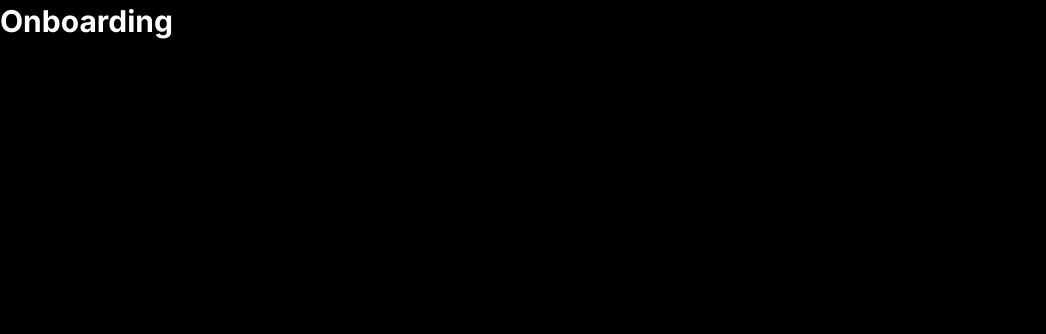
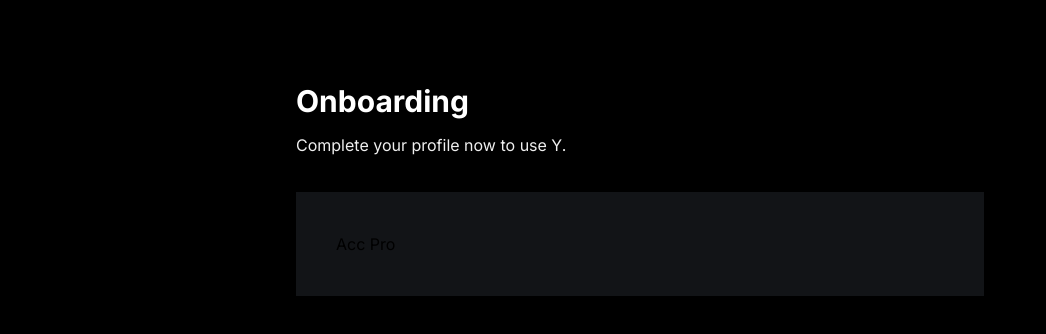
Before and after one commit to lucascomamala/threads, a Next.js app: page /onboarding in a window 1280 px wide. Shown: the top 334 px of the page, without its empty margins (0-1046 px from the left). Built offline with nearby package versions, Linux system fonts and the light colour scheme; no server answers.

Commit message:
onboarding start

```diff
--- a/app/(auth)/onboarding/page.tsx
+++ b/app/(auth)/onboarding/page.tsx
@@ -1,10 +1,34 @@
+import { currentUser } from "@clerk/nextjs"
+
+import { AccountProfile } from "@/components/index"
+
 async function Page() {
+  const user = await currentUser()
+
+  const userInfo = {}
+
+  const userData = {
+    id: user?.id,
+    objectId: userInfo?._id,
+    username: userInfo?.username || user?.username,
+    name: userInfo?.name || user?.firstName || "",
+    bio: userInfo?.bio || "",
+    image: userInfo?.image || user?.imageUrl,
+  }
+
   return (
-    <main>
+    <main className="mx-auto flex max-w-3xl flex-col justify-start px-10 py-20">
       <h1 className="head-text">Onboarding</h1>
-      <p>
-        Complete your ptofile now to use Y.
+      <p className="mt-3 text-base-regular text-light-2">
+        Complete your profile now to use Y.
       </p>
+
+      <section className="mt-9 bg-dark-2 p-10">
+        <AccountProfile
+          user={userData}
+          btnTitle="Continue"
+        />
+      </section>
     </main>
   )
 }
--- a/app/(root)/layout.tsx
+++ b/app/(root)/layout.tsx
@@ -3,7 +3,7 @@
 import { Inter } from 'next/font/google'
 
 import '../globals.css'
-import { Bottombar, LeftSidebar, RightSidebar, Topbar } from "@/components"
+import { Bottombar, LeftSidebar, RightSidebar, Topbar } from '@/components/index'
 
 const inter = Inter({ subsets: ['latin'] })
 
--- /dev/null
+++ b/components/forms/AccountProfile.tsx
@@ -0,0 +1,22 @@
+"use client"
+
+interface Props {
+  user: {
+    id: string
+    objectId: string
+    username: string
+    name: string
+    bio: string
+    image: string
+  }
+
+  btnTitle: string
+}
+
+const AccountProfile = ({ user, btnTitle }: Props) => {
+  return (
+    <div>Acc Pro</div>
+  )
+}
+
+export default AccountProfile
--- a/components/index.ts
+++ b/components/index.ts
@@ -3,4 +3,6 @@
 import LeftSidebar from "./shared/LeftSidebar";
 import RightSidebar from "./shared/RightSidebar";
 
-export { Topbar, Bottombar, LeftSidebar, RightSidebar };
+import AccountProfile from "./forms/AccountProfile";
+
+export { Topbar, Bottombar, LeftSidebar, RightSidebar, AccountProfile };
```
